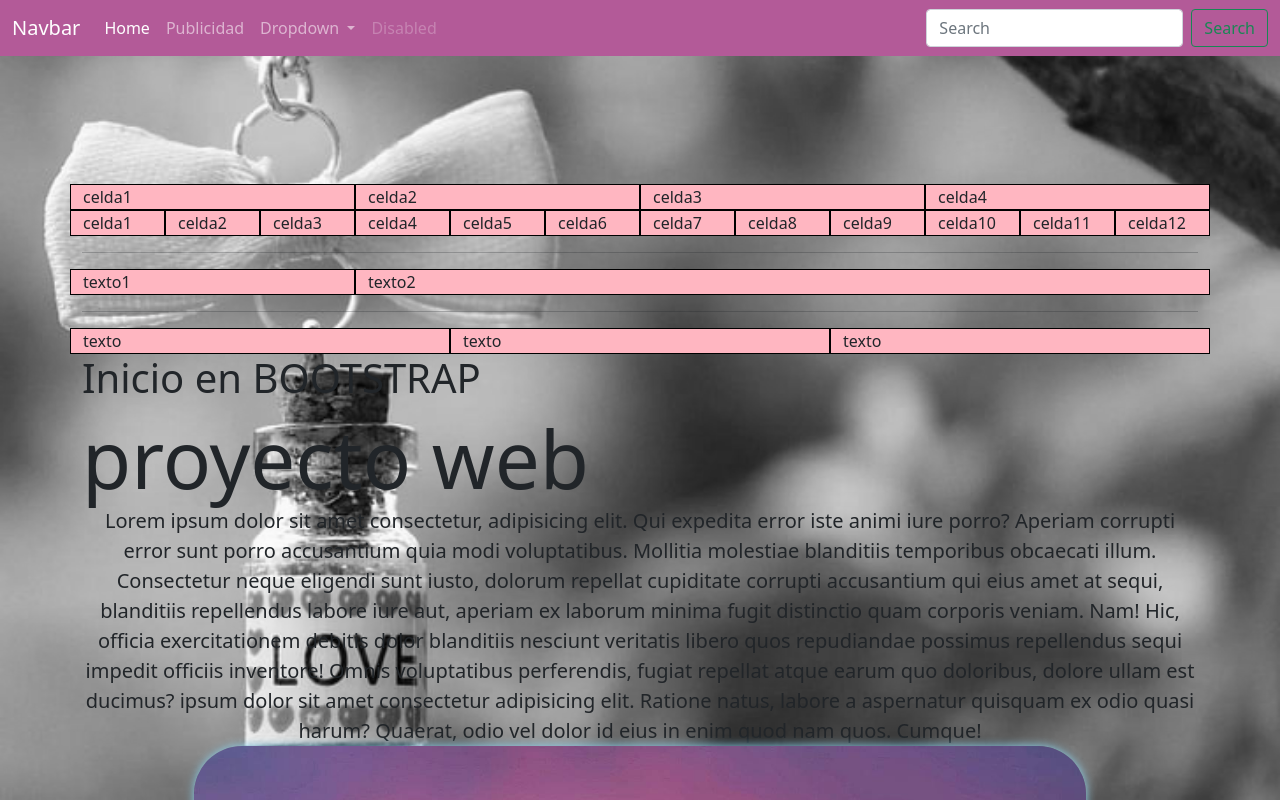
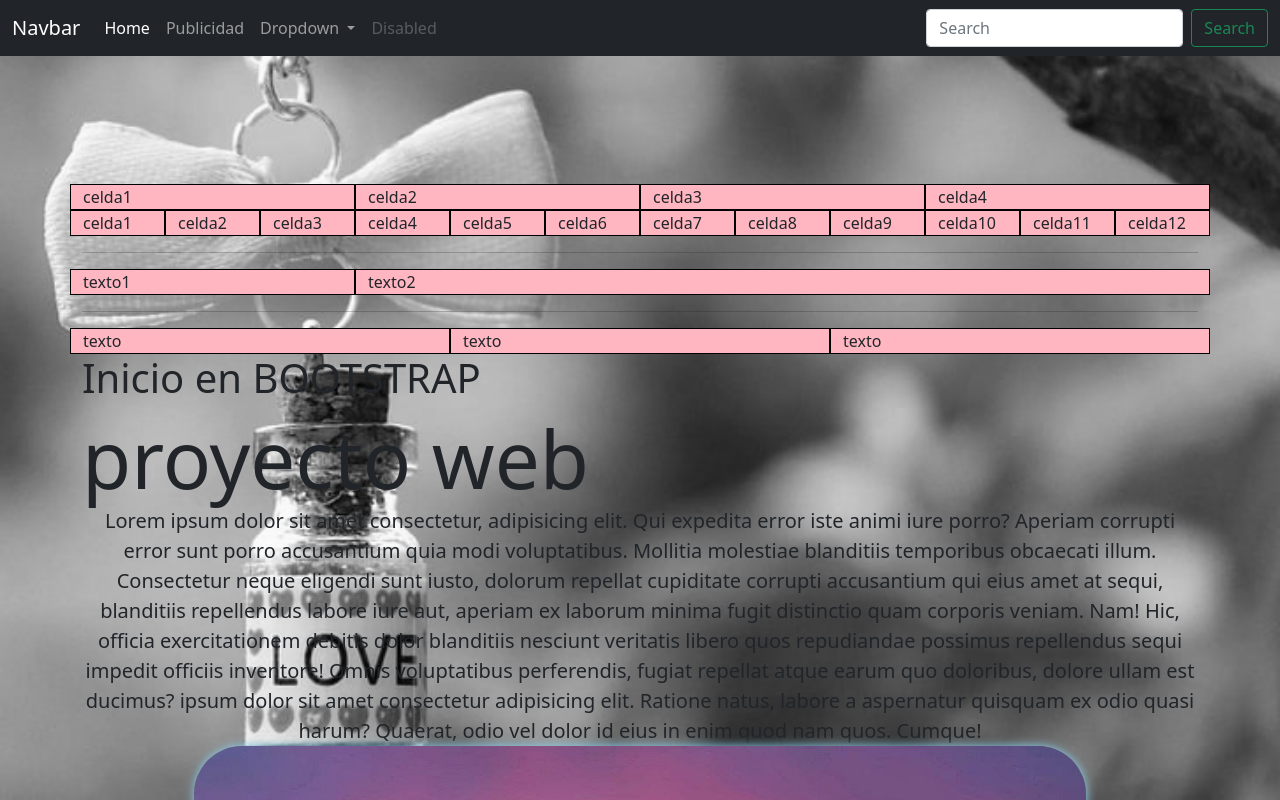
Before and after one commit to DaniOrejuela28/bootstrap, a plain HTML site: page index.html in a window 1280 px wide. Shown: the top 800 px of the page. Drawn offline with Linux system fonts and the light colour scheme.

Commit message:
prueba nueva

```diff
--- a/css/estilos.css
+++ b/css/estilos.css
@@ -33,7 +33,7 @@
     background: lightcoral;
 }*/
 .navbar-dark, .bg-dark{
-    background: rgb(179, 90, 152) !important;
+    /*background: rgb(179, 90, 152) !important;*/
 }
 
 .espacio{
```
